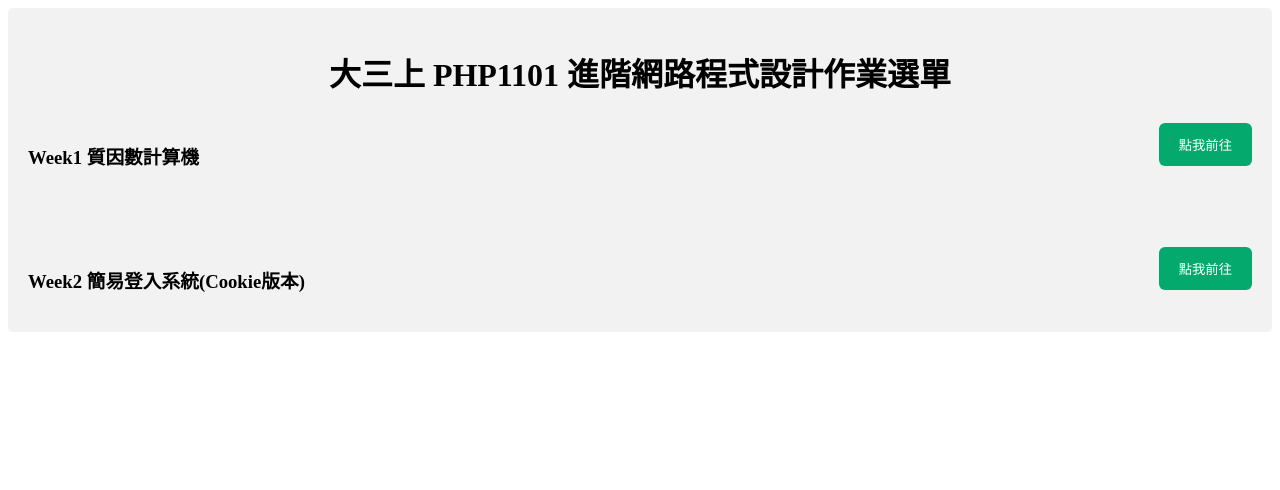
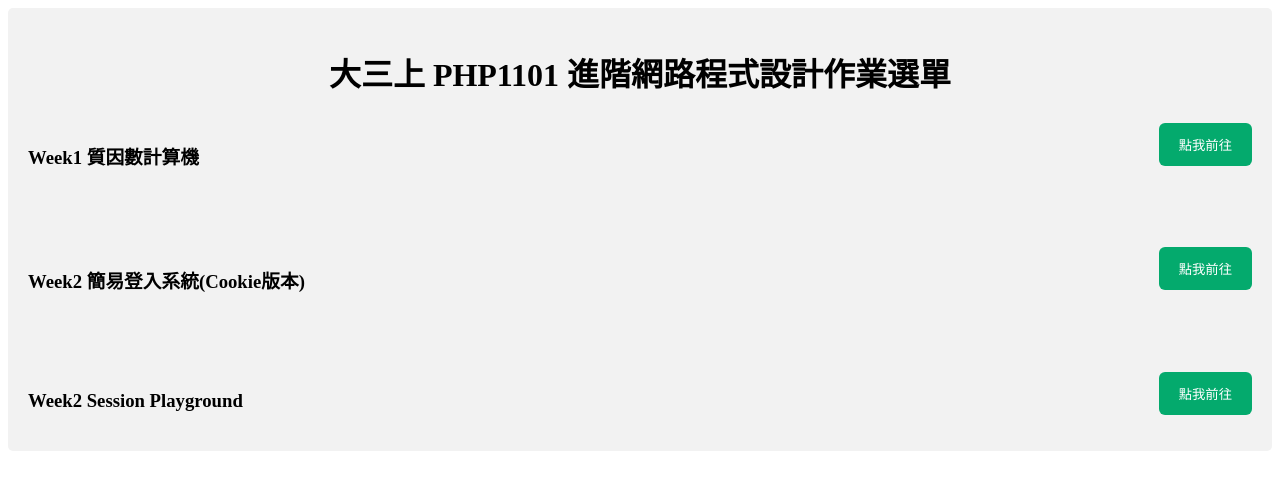
Before and after one commit to luckypig3400/PHP101_pratice_of_Advanced-Network-Programming, a PHP site: page / in a window 1280 px wide. Shown: the top 490 px of the page. Run offline with PHP 8.4, Linux system fonts and the light colour scheme.

Commit message:
Create Session Playground

```diff
--- a/index.php
+++ b/index.php
@@ -39,6 +39,17 @@
                 </div>
             </form>
         </div>
+        <br><br><br>
+        <div class="row">
+            <div class="col-50">
+                <h3>Week2 Session Playground</h3>
+            </div>
+            <form action="./Week2_Session/session_test.php">
+                <div class="col-50">
+                    <input type="submit" value="點我前往">
+                </div>
+            </form>
+        </div>
 
     </div>
 </body>
```
Also changed, not shown: Week2_Session/session_test.php (added, +38 -0 lines).
